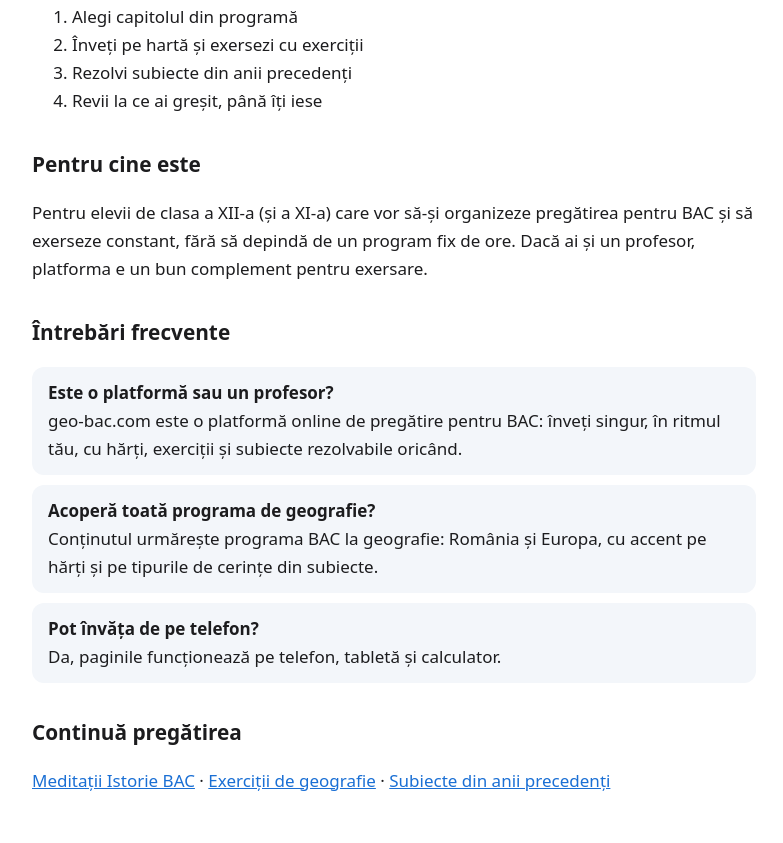
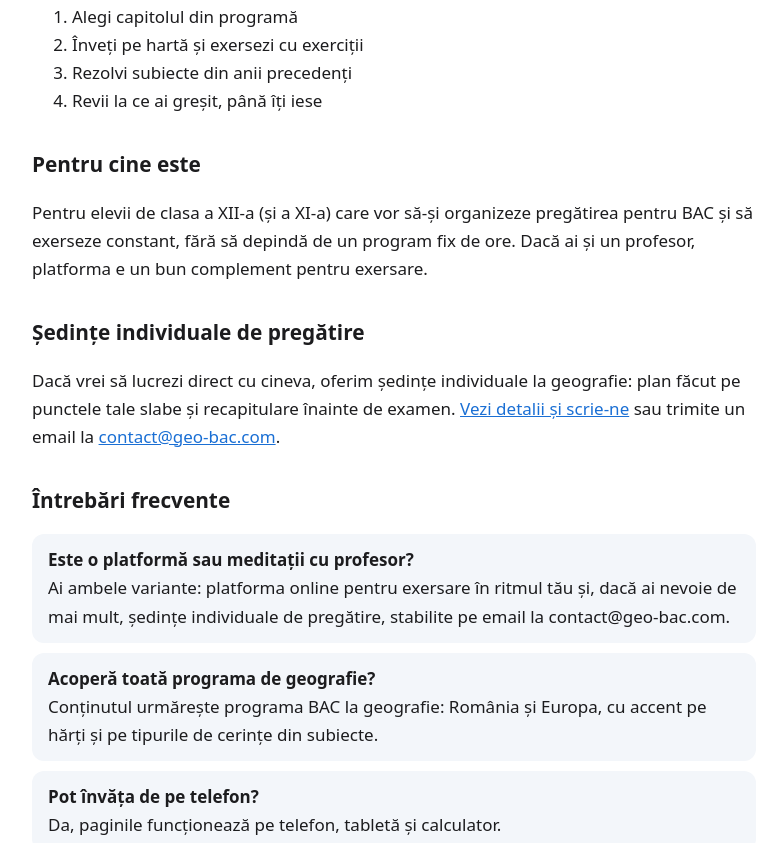
Before and after one commit to UnioGremio/geo-bac, a plain HTML site: page meditatii-geografie.html in a window 1280 px wide. Shown: the part 560-1403 px from the top of the page, without its empty margins (246-1029 px from the left). Drawn offline with Linux system fonts and the light colour scheme.

Commit message:
Add files via upload

```diff
--- a/meditatii-geografie.html
+++ b/meditatii-geografie.html
@@ -10,7 +10,7 @@
 <meta property="og:description" content="Meditații online la geografie pentru BAC: hărți interactive, exerciții și subiecte din anii trecuți, pe toată programa. Începe pregătirea pe geo-bac.com.">
 <meta property="og:url" content="https://geo-bac.com/meditatii-geografie.html">
 <meta property="og:type" content="website">
-<script type="application/ld+json">[{"@context": "https://schema.org", "@type": "Course", "name": "Meditații Geografie pentru BAC", "description": "Meditații online la geografie pentru BAC: hărți interactive, exerciții și subiecte din anii trecuți, pe toată programa. Începe pregătirea pe geo-bac.com.", "provider": {"@type": "Organization", "name": "geo-bac.com", "url": "https://geo-bac.com/"}}, {"@context": "https://schema.org", "@type": "FAQPage", "mainEntity": [{"@type": "Question", "name": "Este o platformă sau un profesor?", "acceptedAnswer": {"@type": "Answer", "text": "geo-bac.com este o platformă online de pregătire pentru BAC: înveți singur, în ritmul tău, cu hărți, exerciții și subiecte rezolvabile oricând."}}, {"@type": "Question", "name": "Acoperă toată programa de geografie?", "acceptedAnswer": {"@type": "Answer", "text": "Conținutul urmărește programa BAC la geografie: România și Europa, cu accent pe hărți și pe tipurile de cerințe din subiecte."}}, {"@type": "Question", "name": "Pot învăța de pe telefon?", "acceptedAnswer": {"@type": "Answer", "text": "Da, paginile funcționează pe telefon, tabletă și calculator."}}]}]</script>
+<script type="application/ld+json">[{"@context": "https://schema.org", "@type": "Course", "name": "Meditații Geografie pentru BAC", "description": "Meditații online la geografie pentru BAC: hărți interactive, exerciții și subiecte din anii trecuți, pe toată programa. Începe pregătirea pe geo-bac.com.", "provider": {"@type": "Organization", "name": "geo-bac.com", "url": "https://geo-bac.com/"}}, {"@context": "https://schema.org", "@type": "FAQPage", "mainEntity": [{"@type": "Question", "name": "Este o platformă sau meditații cu profesor?", "acceptedAnswer": {"@type": "Answer", "text": "Ai ambele variante: platforma online pentru exersare în ritmul tău și, dacă ai nevoie de mai mult, ședințe individuale de pregătire, stabilite pe email la contact@geo-bac.com."}}, {"@type": "Question", "name": "Acoperă toată programa de geografie?", "acceptedAnswer": {"@type": "Answer", "text": "Conținutul urmărește programa BAC la geografie: România și Europa, cu accent pe hărți și pe tipurile de cerințe din subiecte."}}, {"@type": "Question", "name": "Pot învăța de pe telefon?", "acceptedAnswer": {"@type": "Answer", "text": "Da, paginile funcționează pe telefon, tabletă și calculator."}}]}]</script>
 <style>
 :root{--bg:#fff;--fg:#1c1c1e;--mut:#555;--ac:#1a6fd4;--card:#f3f6fa}
 @media(prefers-color-scheme:dark){:root{--bg:#14171c;--fg:#eceff3;--mut:#a9b1bd;--ac:#6aa8f5;--card:#1d222a}}
@@ -36,8 +36,10 @@ nav a{margin-right:14px}
 <ol><li>Alegi capitolul din programă</li><li>Înveți pe hartă și exersezi cu exerciții</li><li>Rezolvi subiecte din anii precedenți</li><li>Revii la ce ai greșit, până îți iese</li></ol>
 <h2>Pentru cine este</h2>
 <p>Pentru elevii de clasa a XII-a (și a XI-a) care vor să-și organizeze pregătirea pentru BAC și să exerseze constant, fără să depindă de un program fix de ore. Dacă ai și un profesor, platforma e un bun complement pentru exersare.</p>
+<h2>Ședințe individuale de pregătire</h2>
+<p>Dacă vrei să lucrezi direct cu cineva, oferim ședințe individuale la geografie: plan făcut pe punctele tale slabe și recapitulare înainte de examen. <a href="/index.html#sedinte">Vezi detalii și scrie-ne</a> sau trimite un email la <a href="mailto:contact@geo-bac.com">contact@geo-bac.com</a>.</p>
 <h2>Întrebări frecvente</h2>
-<div class="card"><strong>Este o platformă sau un profesor?</strong><br>geo-bac.com este o platformă online de pregătire pentru BAC: înveți singur, în ritmul tău, cu hărți, exerciții și subiecte rezolvabile oricând.</div><div class="card"><strong>Acoperă toată programa de geografie?</strong><br>Conținutul urmărește programa BAC la geografie: România și Europa, cu accent pe hărți și pe tipurile de cerințe din subiecte.</div><div class="card"><strong>Pot învăța de pe telefon?</strong><br>Da, paginile funcționează pe telefon, tabletă și calculator.</div>
+<div class="card"><strong>Este o platformă sau meditații cu profesor?</strong><br>Ai ambele variante: platforma online pentru exersare în ritmul tău și, dacă ai nevoie de mai mult, ședințe individuale de pregătire, stabilite pe email la contact@geo-bac.com.</div><div class="card"><strong>Acoperă toată programa de geografie?</strong><br>Conținutul urmărește programa BAC la geografie: România și Europa, cu accent pe hărți și pe tipurile de cerințe din subiecte.</div><div class="card"><strong>Pot învăța de pe telefon?</strong><br>Da, paginile funcționează pe telefon, tabletă și calculator.</div>
 <h2>Continuă pregătirea</h2>
 <p><a href="/meditatii-istorie.html">Meditații Istorie BAC</a> · <a href="/exercitii.html">Exerciții de geografie</a> · <a href="/subiecte-ani-precedenti.html">Subiecte din anii precedenți</a></p>
 </main>
```
Also changed, not shown: index.html (+6 -0 lines).
